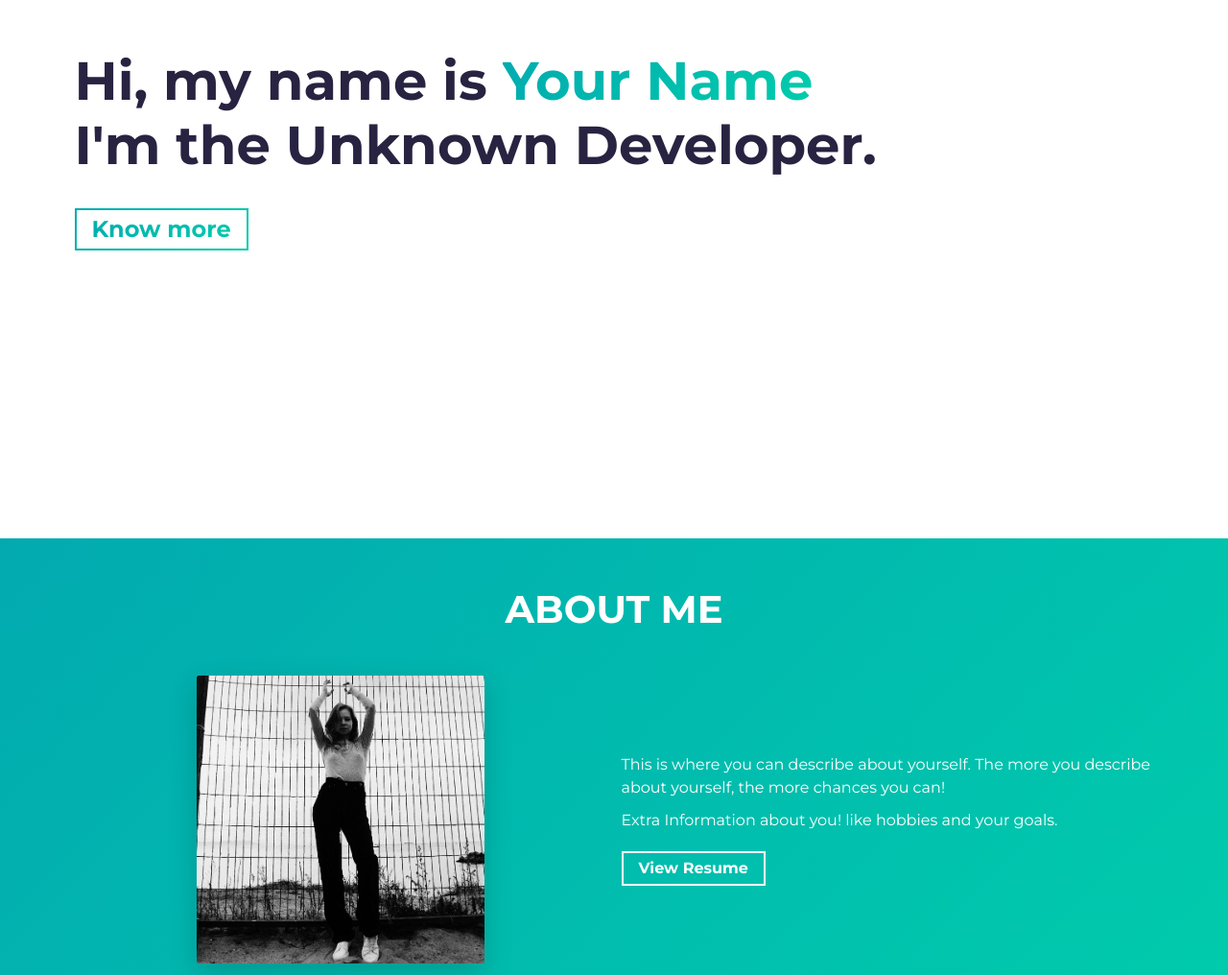
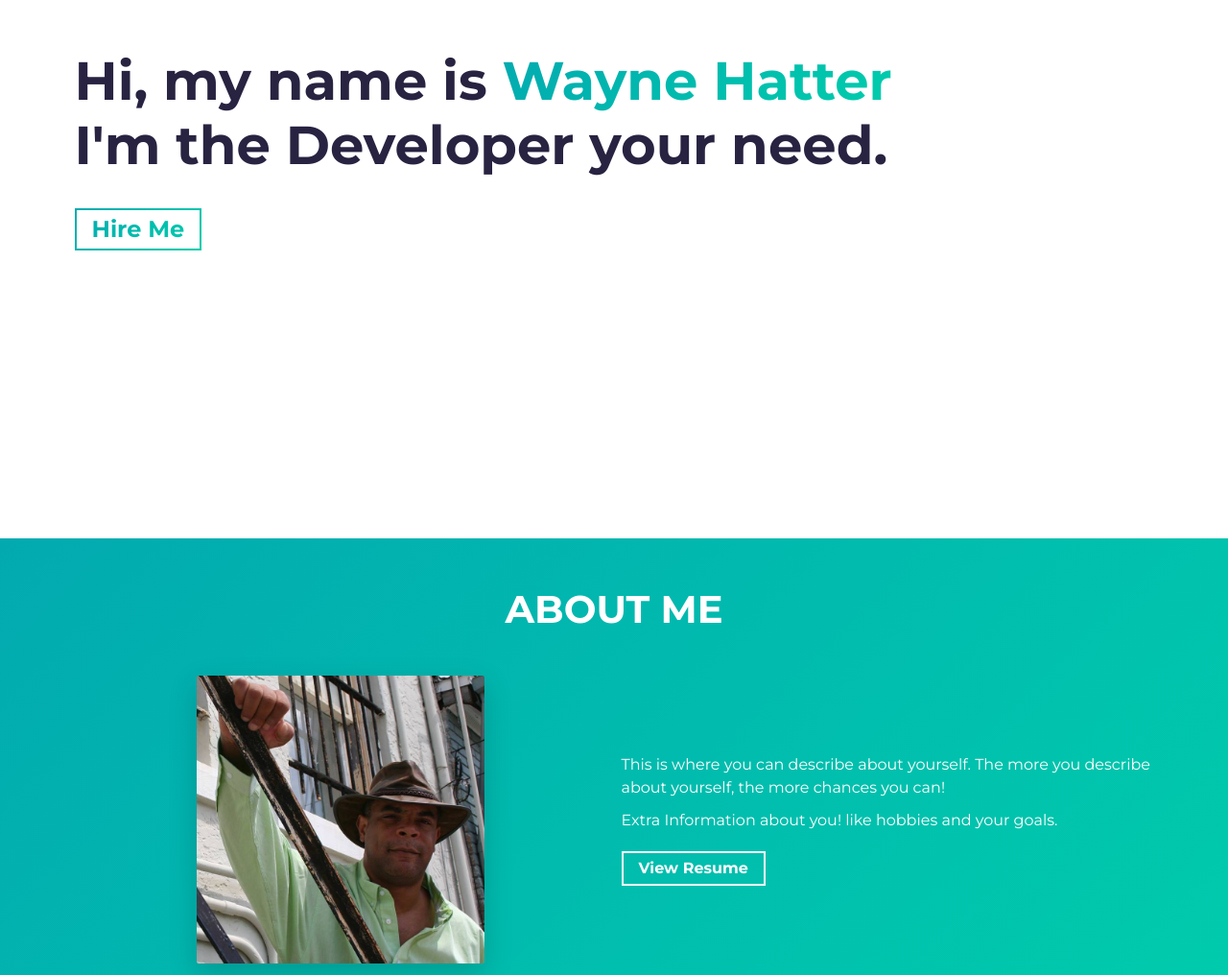
Before and after one commit to yourwpmadesimple/simplefolio, a website built with Parcel: page src/index.html in a window 1280 px wide. Shown: the part 239-1255 px from the top of the page at 96% size. Built offline with nearby package versions, Linux system fonts and the light colour scheme.

Commit message:
index modification

```diff
--- a/src/index.html
+++ b/src/index.html
@@ -18,11 +18,11 @@
     <link rel="shortcut icon" type="image/png" href="assets/favicon.png" />
 
     <!-- Todo: put here your site title -->
-    <title>[Your name here] | Developer</title>
+    <title>Wayne Hatter | Developer</title>
     <!-- Todo: add some coding keywords below - e.g: (javascript, yourusername, etc) -->
     <meta name="keywords" content="[username], [name], skill" />
     <!-- Todo: improve your SEO by adding a small description of you -->
-    <meta name="description" content="[Your name here] | Developer" />
+    <meta name="description" content="Wayne Hatter | Developer" />
 
     <link
       rel="stylesheet"
@@ -46,13 +46,13 @@
     <section id="hero" class="jumbotron">
       <div class="container">
         <h1 class="hero-title load-hidden">
-          Hi, my name is <span class="text-color-main">Your Name</span>
+          Hi, my name is <span class="text-color-main">Wayne Hatter</span>
           <br />
-          I'm the Unknown Developer.
+          I'm the Developer your need.
         </h1>
         <p class="hero-cta load-hidden">
           <a rel="noreferrer" class="cta-btn cta-btn--hero" href="#about"
-            >Know more</a
+            >Hire Me</a
           >
         </p>
       </div>
@@ -71,7 +71,7 @@
                 class="img-fluid rounded shadow-lg"
                 height="auto"
                 width="300px"
-                src="assets/profile.jpg"
+                src="assets/wayne_profile_pick.jpg"
                 alt="Profile Image"
               />
             </div>
@@ -112,7 +112,9 @@
           <div class="row">
             <div class="col-lg-4 col-sm-12">
               <div class="project-wrapper__text load-hidden">
-                <h3 class="project-wrapper__text-title">Project Title 0</h3>
+                <h3 class="project-wrapper__text-title">
+                  Javascript Calculator
+                </h3>
                 <div>
                   <p class="mb-4">
                     Lorem ipsum dolor sit, amet consectetur adipisicing elit.
```
Also changed, not shown: src/assets/profile.jpg (deleted), src/assets/wayne_profile_pick.jpg (added), 1 other file.
